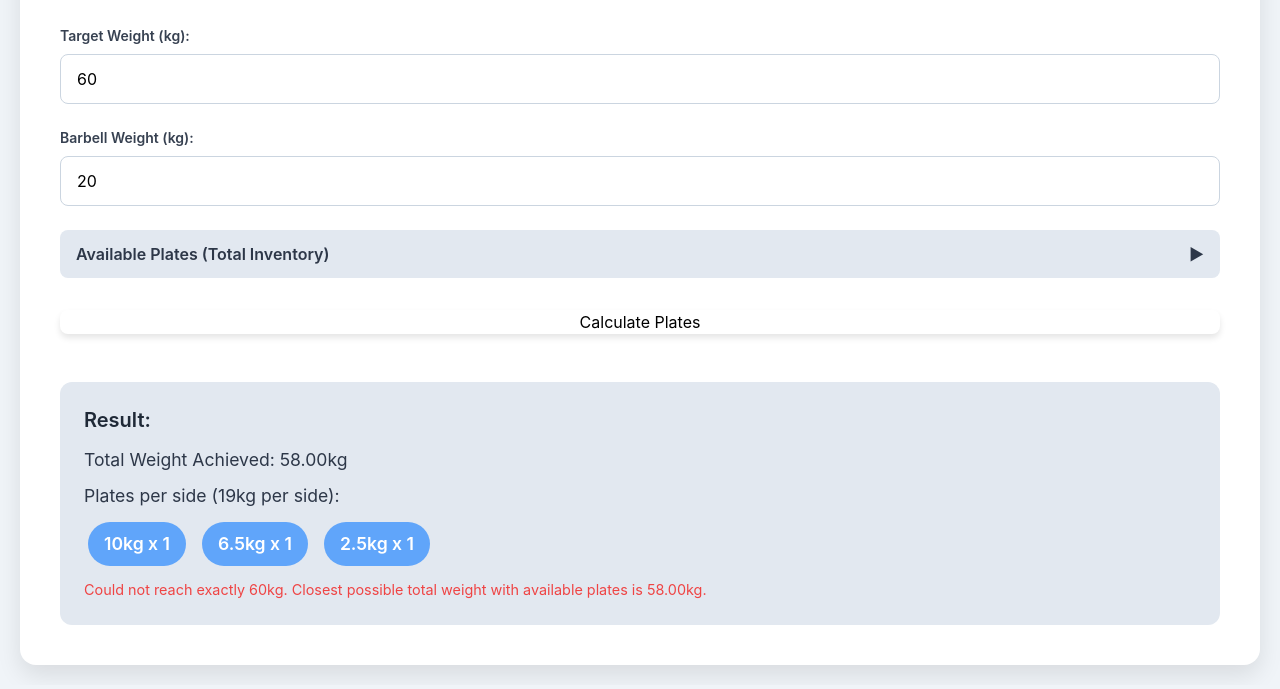
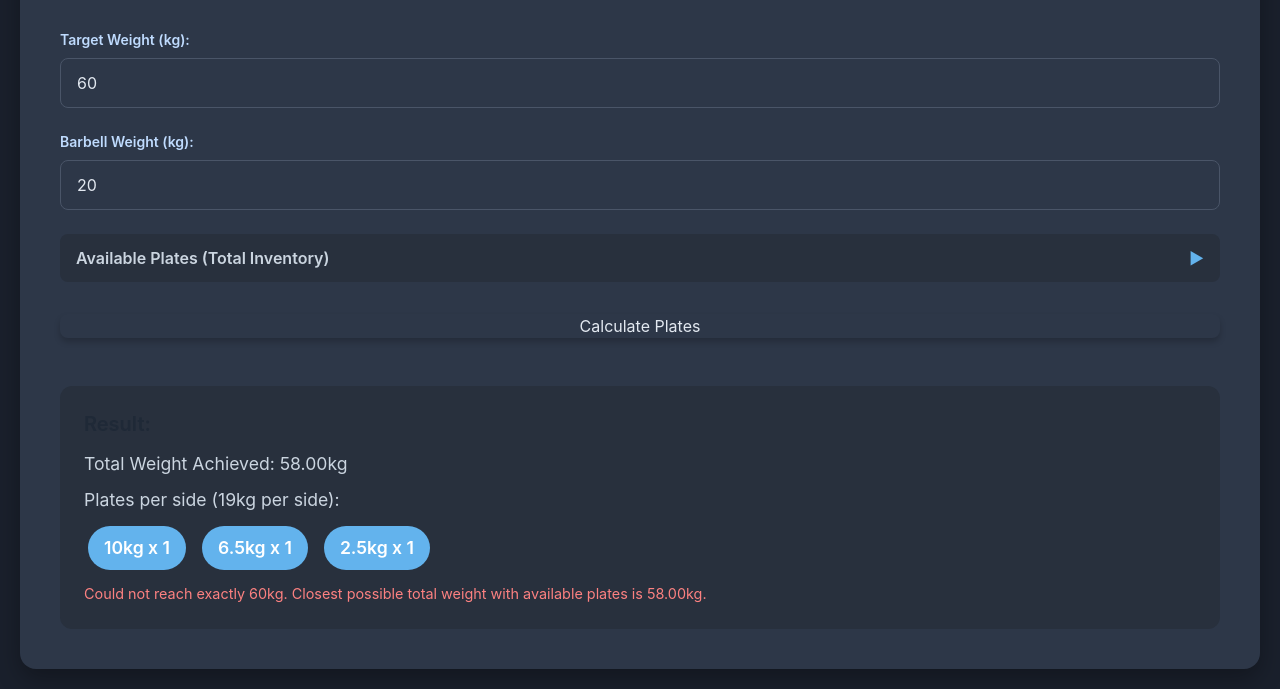
Before and after one commit to jakmar86/barbell-plate-calculator, a plain HTML site: page index.html in a window 1280 px wide. Shown: the part 118-807 px from the top of the page. Drawn offline with nearby package versions, Linux system fonts and the light colour scheme.

Commit message:
Update index.html

```diff
--- a/index.html
+++ b/index.html
@@ -10,18 +10,19 @@
         /* Custom styles for Inter font and general body styling */
         body {
             font-family: 'Inter', sans-serif;
-            background-color: #f0f4f8; /* Light blue-gray background */
+            background-color: #1a202c; /* Dark background */
             display: flex;
             justify-content: center;
             align-items: flex-start; /* Align to top for better scrolling on small screens */
             min-height: 100vh;
             padding: 20px;
             box-sizing: border-box;
+            color: #e2e8f0; /* Light text color for body */
         }
         .container {
-            background-color: #ffffff;
+            background-color: #2d3748; /* Slightly lighter dark for container */
             border-radius: 1rem; /* Rounded corners */
-            box-shadow: 0 10px 25px rgba(0, 0, 0, 0.1);
+            box-shadow: 0 10px 25px rgba(0, 0, 0, 0.3); /* Darker shadow */
             padding: 2.5rem;
             max-width: 600px;
             width: 100%;
@@ -31,7 +32,9 @@
         }
         input[type="number"],
         input[type="text"] {
-            border: 1px solid #cbd5e0; /* Light gray border */
+            border: 1px solid #4a5568; /* Darker gray border */
+            background-color: #2d3748; /* Match container background */
+            color: #e2e8f0; /* Light text color */
             border-radius: 0.5rem;
             padding: 0.75rem 1rem;
             width: 100%;
@@ -41,21 +44,21 @@
         input[type="number"]:focus,
         input[type="text"]:focus {
             outline: none;
-            border-color: #3b82f6; /* Blue focus border */
-            box-shadow: 0 0 0 3px rgba(59, 130, 246, 0.25); /* Light blue shadow */
+            border-color: #63b3ed; /* Lighter blue focus border */
+            box-shadow: 0 0 0 3px rgba(99, 179, 237, 0.25); /* Light blue shadow */
         }
         button {
-            background-color: #3b82f6; /* Blue button */
+            background-color: #4299e1; /* Blue button */
             color: #ffffff;
             padding: 0.75rem 1.5rem;
             border-radius: 0.5rem;
             font-weight: 600;
             cursor: pointer;
             transition: background-color 0.2s ease-in-out, transform 0.1s ease-in-out;
-            box-shadow: 0 4px 6px rgba(0, 0, 0, 0.1);
+            box-shadow: 0 4px 6px rgba(0, 0, 0, 0.2); /* Darker shadow */
         }
         button:hover {
-            background-color: #2563eb; /* Darker blue on hover */
+            background-color: #3182ce; /* Darker blue on hover */
             transform: translateY(-1px);
         }
         button:active {
@@ -63,16 +66,16 @@
             box-shadow: none;
         }
         .result-box {
-            background-color: #e2e8f0; /* Lighter blue-gray for results */
+            background-color: #28303d; /* Even darker for results box */
             border-radius: 0.75rem;
             padding: 1.5rem;
             margin-top: 1.5rem;
             font-size: 1.1rem;
-            color: #2d3748; /* Darker text */
+            color: #cbd5e0; /* Lighter text */
             line-height: 1.6;
         }
         .error-message {
-            color: #ef4444; /* Red for errors */
+            color: #fc8181; /* Lighter red for errors */
             font-size: 0.9rem;
             margin-top: 0.5rem;
         }
@@ -80,7 +83,7 @@
             display: inline-flex;
             align-items: center;
             justify-content: center;
-            background-color: #60a5fa; /* Medium blue for plates */
+            background-color: #63b3ed; /* Lighter blue for plates */
             color: white;
             border-radius: 9999px; /* Fully rounded */
             padding: 0.5rem 1rem;
@@ -100,14 +103,14 @@
             align-items: center;
             justify-content: space-between;
             margin-bottom: 0.5rem;
-            background-color: #f8fafc;
+            background-color: #2d3748; /* Match container background */
             padding: 0.75rem 1rem;
             border-radius: 0.5rem;
-            border: 1px solid #e2e8f0;
+            border: 1px solid #4a5568; /* Darker border */
         }
         .plate-selector-row label {
             font-weight: 500;
-            color: #4a5568;
+            color: #cbd5e0; /* Light text color */
             flex-grow: 1;
         }
         .quantity-controls {
@@ -116,7 +119,7 @@
             gap: 0.5rem;
         }
         .quantity-button {
-            background-color: #a0aec0; /* Gray button */
+            background-color: #718096; /* Darker gray button */
             color: white;
             border-radius: 0.25rem;
             width: 30px;
@@ -130,13 +133,17 @@
             transition: background-color 0.2s ease-in-out;
         }
         .quantity-button:hover {
-            background-color: #718096; /* Darker gray on hover */
+            background-color: #a0aec0; /* Lighter gray on hover */
         }
         .quantity-input {
             width: 50px;
             text-align: center;
             -moz-appearance: textfield; /* Firefox */
             appearance: textfield; /* Other browsers */
+            background-color: #2d3748; /* Match container background */
+            color: #e2e8f0; /* Light text color */
+            border: 1px solid #4a5568; /* Darker border */
+            border-radius: 0.25rem;
         }
         .quantity-input::-webkit-outer-spin-button,
         .quantity-input::-webkit-inner-spin-button {
@@ -149,20 +156,21 @@
             display: flex;
             justify-content: space-between;
             align-items: center;
-            background-color: #e2e8f0; /* Lighter blue-gray for header */
+            background-color: #28303d; /* Darker for header */
             padding: 0.75rem 1rem;
             border-radius: 0.5rem;
             cursor: pointer;
             margin-bottom: 0.5rem;
             font-weight: 600;
-            color: #2d3748;
+            color: #cbd5e0; /* Light text */
             transition: background-color 0.2s ease-in-out;
         }
         .collapsible-header:hover {
-            background-color: #cbd5e0;
+            background-color: #1a202c; /* Even darker on hover */
         }
         .collapsible-icon {
             transition: transform 0.3s ease-in-out;
+            color: #63b3ed; /* Blue icon */
         }
         .collapsible-content {
             max-height: 0;
@@ -171,26 +179,53 @@
             padding: 0 1rem; /* Initial padding, will expand */
         }
         .collapsible-content.expanded {
-            max-height: 500px; /* Adjust based on expected content height */
+            max-height: 900px; /* Increased expansion height */
             padding: 1rem; /* Expanded padding */
         }
         .collapsible-icon.rotated {
             transform: rotate(90deg);
         }
+
+        /* Adjusted for inner scrollable content */
+        #plateInventorySection {
+            max-height: 600px; /* Increased to 3x the previous 200px */
+            overflow-y: auto; /* Enable vertical scrolling */
+            padding-right: 10px; /* Add some padding to prevent scrollbar from overlapping content */
+            background-color: #2d3748; /* Match container background */
+            border: 1px solid #4a5568; /* Darker border */
+        }
+        /* Message box dark theme */
+        #messageBox .bg-white {
+            background-color: #2d3748; /* Dark background */
+            color: #e2e8f0; /* Light text */
+        }
+        #messageBoxTitle {
+            color: #e2e8f0; /* Light title text */
+        }
+        #messageBoxContent {
+            color: #cbd5e0; /* Lighter content text */
+        }
+        #messageBoxCloseBtn {
+            background-color: #4299e1; /* Blue button */
+            color: white;
+        }
+        #messageBoxCloseBtn:hover {
+            background-color: #3182ce; /* Darker blue on hover */
+        }
     </style>
 </head>
 <body>
     <div class="container">
-        <h1 class="text-3xl font-bold text-center text-gray-800 mb-6">Barbell Plate Calculator</h1>
+        <h1 class="text-4xl font-bold text-center text-blue-300 mb-6">Barbell Plate Calculator</h1>
 
         <!-- Input Section -->
         <div class="input-group">
-            <label for="targetWeight" class="block text-gray-700 text-sm font-semibold mb-2">Target Weight (kg):</label>
+            <label for="targetWeight" class="block text-blue-200 text-sm font-semibold mb-2">Target Weight (kg):</label>
             <input type="number" id="targetWeight" placeholder="e.g., 100" class="w-full" min="0" value="60">
         </div>
 
         <div class="input-group">
-            <label for="barbellWeight" class="block text-gray-700 text-sm font-semibold mb-2">Barbell Weight (kg):</label>
+            <label for="barbellWeight" class="block text-blue-200 text-sm font-semibold mb-2">Barbell Weight (kg):</label>
             <input type="number" id="barbellWeight" placeholder="e.g., 20" class="w-full" min="0" value="20">
         </div>
 
```
